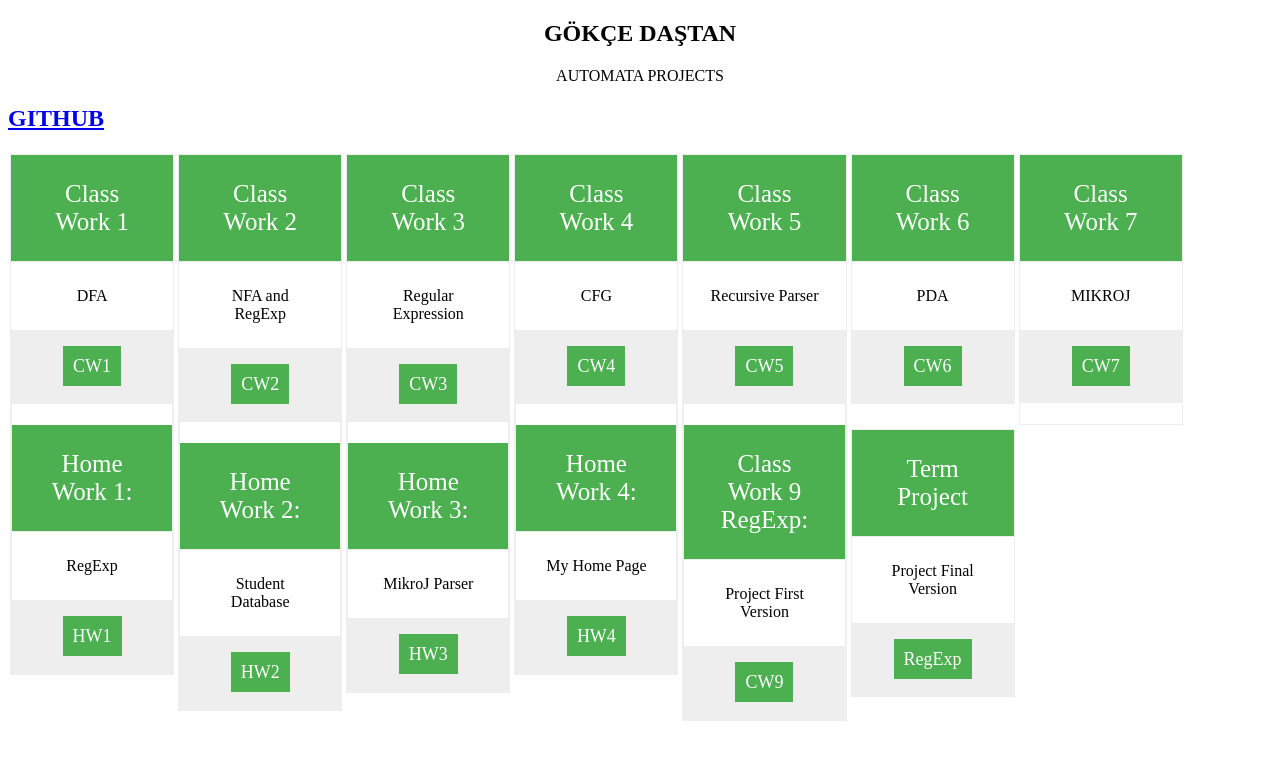
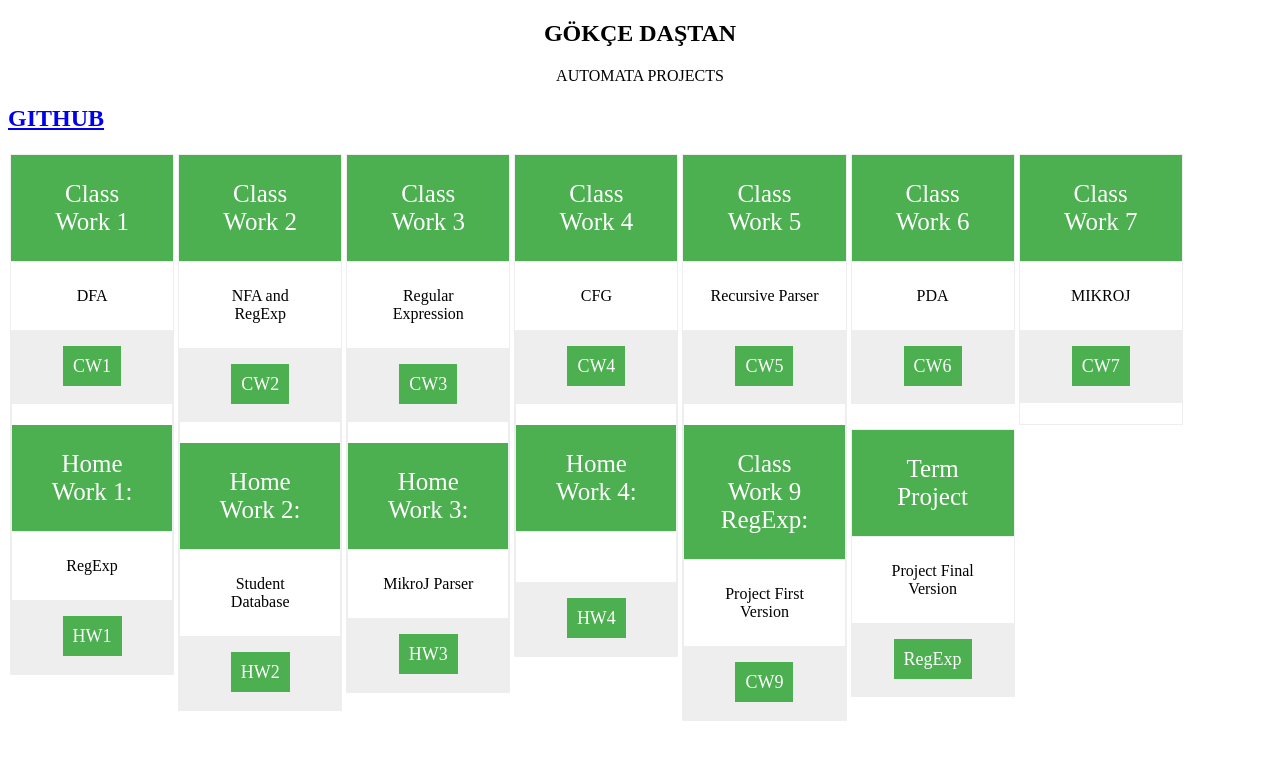
Before and after one commit to gokcedastan/AutomataWorks, a plain HTML site: page index.html in a window 1280 px wide. Drawn offline with Linux system fonts and the light colour scheme.

Commit message:
Update index.html

```diff
--- a/index.html
+++ b/index.html
@@ -135,7 +135,7 @@
       <ul class="price">
     <h1> </h1>
     <li class="header" style="background-color:#4CAF50">Home Work 4:</li>
-    <li>My Home Page</li>
+    <li></li>
     <li class="grey"><a href="" class="button">HW4</a></li>
   </ul>
   </ul>
```
